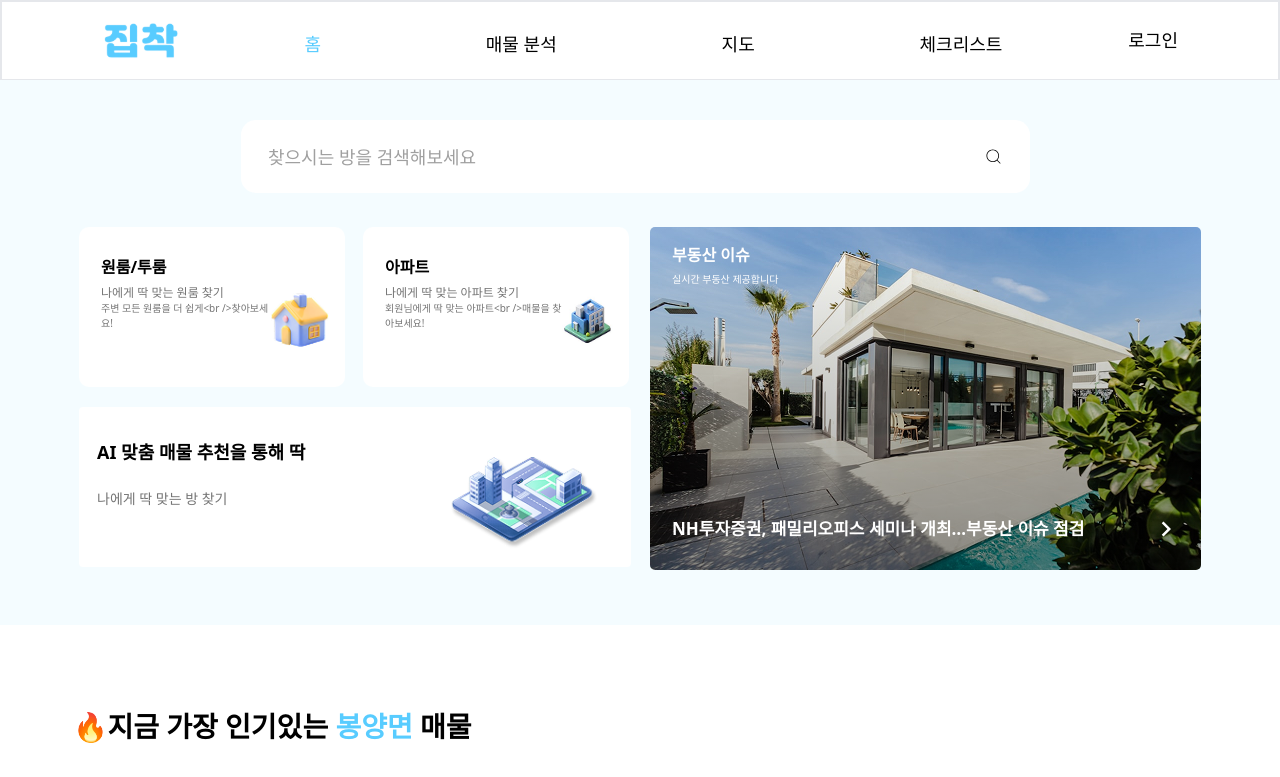
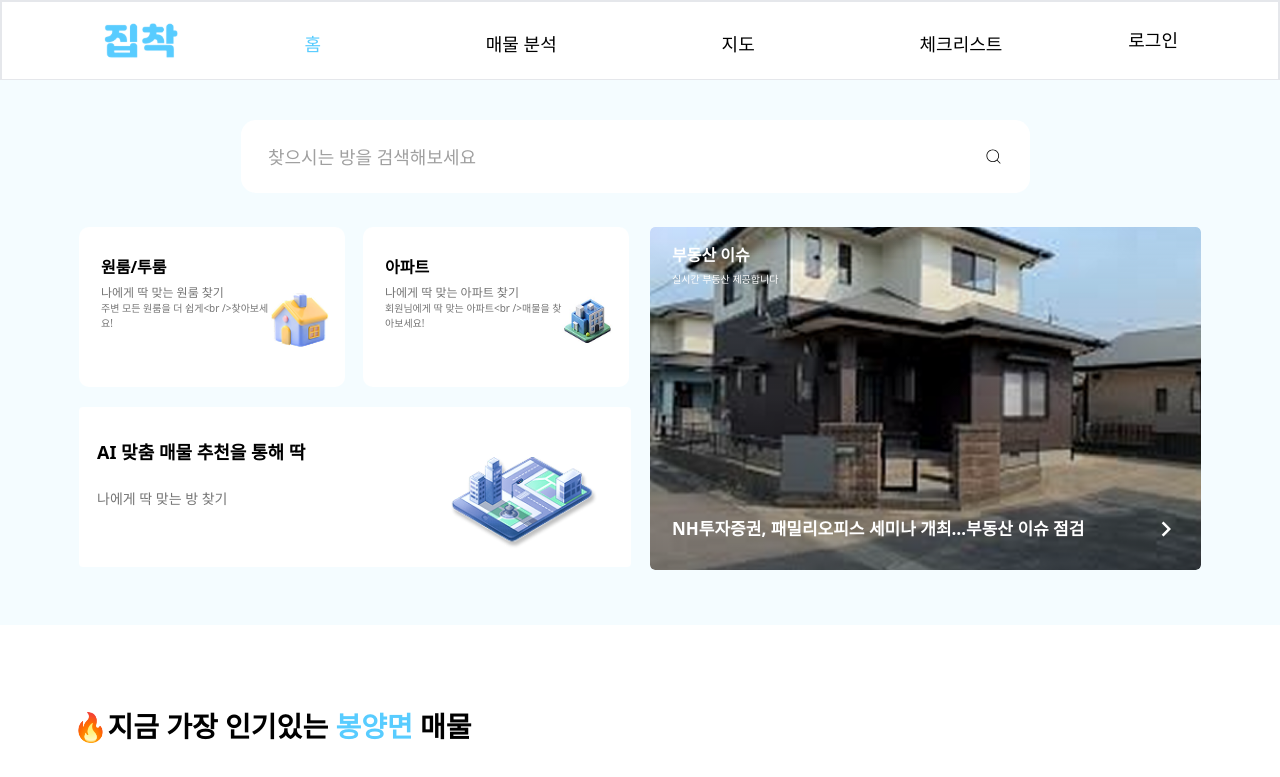
Before and after one commit to gbsw-liskov/liskov-web, a React (Vite) app: page / in a window 1280 px wide. Shown: the top 777 px of the page. Built offline with nearby package versions, Linux system fonts and the light colour scheme.

Commit message:
feat: 배너 슬라이드바 테스트 추가

```diff
--- a/package.json
+++ b/package.json
@@ -20,7 +20,7 @@
   },
   "devDependencies": {
     "@eslint/js": "^9.36.0",
-    "@types/node": "^24.9.1",
+    "@types/node": "^24.10.1",
     "@types/react": "^19.1.16",
     "@types/react-dom": "^19.1.9",
     "@vitejs/plugin-react": "^5.0.4",
--- a/src/pages/home/components/Banner/SlideMenu.tsx
+++ b/src/pages/home/components/Banner/SlideMenu.tsx
@@ -1,29 +1,116 @@
 import * as Image from "@/assets";
 import { MdKeyboardArrowRight } from "react-icons/md";
+import { useState, useRef, useEffect, useCallback } from "react";
 
 export default function SlideMenu() {
+  const AUTO_DELAY = 5000;
+  const SLIDE_WIDTH = 551;
+
+  const IMAGES = [
+    Image.SlideBar1,
+    Image.House,
+    Image.SlideBar1,
+    Image.SlideBar1,
+    Image.SlideBar1,
+  ];
+
+  const extendedImages = [IMAGES[IMAGES.length - 1], ...IMAGES, IMAGES[0]];
+
+  const [index, setIndex] = useState(1);
+  const trackRef = useRef<HTMLDivElement>(null);
+
+  const timerRef = useRef<number | null>(null);
+
+  const nextSlide = useCallback(() => {
+    setIndex((prev) => prev + 1);
+    resetTimer();
+  }, []);
+
+  const resetTimer = useCallback(() => {
+    if (timerRef.current) clearTimeout(timerRef.current);
+
+    timerRef.current = setTimeout(() => {
+      setIndex((prev) => prev + 1);
+    }, AUTO_DELAY);
+  }, []);
+
+  useEffect(() => {
+    resetTimer();
+    return () => {
+      if (timerRef.current) clearTimeout(timerRef.current);
+    };
+  }, [resetTimer]);
+
+  const handleTransitionEnd = () => {
+    const total = IMAGES.length;
+
+    if (index === total + 1) {
+      trackRef.current!.style.transition = "none";
+      setIndex(1);
+
+      requestAnimationFrame(() => {
+        trackRef.current!.style.transition = "transform 0.6s ease";
+      });
+    }
+
+    if (index === 0) {
+      trackRef.current!.style.transition = "none";
+      setIndex(total);
+
+      requestAnimationFrame(() => {
+        trackRef.current!.style.transition = "transform 0.6s ease";
+      });
+    }
+  };
+
   return (
-    <div className="w-[551px] h-[343px] rounded-[5px] cursor-pointer">
+    <div className="w-[551px] h-[343px] overflow-hidden rounded-[5px] relative cursor-pointer">
       <div
-        className="w-[551px] h-[343px] bg-cover bg-center z-50 rounded-[5px]"
+        ref={trackRef}
+        onTransitionEnd={handleTransitionEnd}
+        className="flex h-full"
         style={{
-          backgroundImage: `linear-gradient(to bottom, transparent 0%, rgba(0, 0, 0, 0.4) 100%), url(${Image.SlideBar1})`,
+          width: `${extendedImages.length * SLIDE_WIDTH}px`,
+          transform: `translateX(-${index * SLIDE_WIDTH}px)`,
+          transition: "transform 0.6s ease",
+        }}
+      >
+        {extendedImages.map((src, i) => (
+          <div
+            key={i}
+            className="w-[551px] h-[343px] flex-shrink-0 bg-cover bg-center rounded-[5px]"
+            style={{
+              backgroundImage: `
+                linear-gradient(to bottom, transparent 0%, rgba(0,0,0,0.4) 100%),
+                url(${src})
+              `,
             }}
           >
             <div className="flex flex-col justify-between w-full h-full pl-[22px] pt-4 pb-[26px]">
               <div>
-            <h1 className="text-white text-[16px] font-bold">부동산 이슈</h1>
+                <h1 className="text-white text-[16px] font-bold">
+                  부동산 이슈
+                </h1>
                 <h1 className="text-white text-[10px] font-medium mt-[5px]">
                   실시간 부동산 제공합니다
                 </h1>
               </div>
+
               <div className="flex items-center justify-between pr-5">
                 <h1 className="text-white font-bold text-[17px]">
                   NH투자증권, 패밀리오피스 세미나 개최…부동산 이슈 점검
                 </h1>
-            <MdKeyboardArrowRight size={30} color="white" />
+
+                <MdKeyboardArrowRight
+                  onClick={nextSlide}
+                  size={30}
+                  color="white"
+                  className="z-50"
+                />
               </div>
             </div>
+          </div>
+        ))}
       </div>
     </div>
   );
--- a/tsconfig.json
+++ b/tsconfig.json
@@ -6,6 +6,7 @@
   ],
   //절대경로 설정
   "compilerOptions": {
+    "types": ["node"],
     "baseUrl": ".",
     "paths": {
       "@/*": [
```
Also changed, not shown: 1 other file (tests, documents, lock files or other folders). Lines whose indentation alone changed are shown as unchanged.
